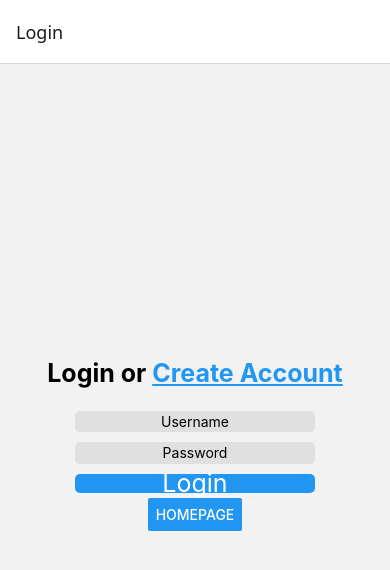
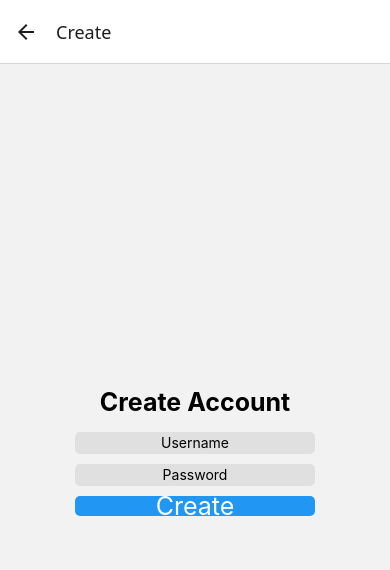
Before and after one commit to ilarikoik/contactsapp, a React Native app in the folder frontend/: screen /Create in a window 390 px wide. Shown: the top 570 px of the page. Built offline with nearby package versions, Linux system fonts and the light colour scheme; no server answers.

Commit message:
createAccForm

```diff
--- a/frontend/app/navigations/loginNavigation.tsx
+++ b/frontend/app/navigations/loginNavigation.tsx
@@ -4,6 +4,7 @@ import { NavigationContainer } from "@react-navigation/native";
 import { createNativeStackNavigator } from "@react-navigation/native-stack";
 import Home from "../screens/home";
 import Login from "../screens/login";
+import CreateAccount from "../screens/createAccout";
 
 const Stack = createNativeStackNavigator();
 
@@ -16,6 +17,7 @@ export default function LoginNavigation({ isLoggedIn }: user) {
       <Stack.Navigator initialRouteName={isLoggedIn ? "Home" : "Login"}>
         <Stack.Screen name="Login" component={Login} />
         <Stack.Screen name="Home" component={Home} />
+        <Stack.Screen name="Create" component={CreateAccount} />
       </Stack.Navigator>
     </NavigationContainer>
   );
--- a/frontend/app/screens/createAccout.tsx
+++ b/frontend/app/screens/createAccout.tsx
@@ -1,5 +1,6 @@
 import { NavigationProp, useNavigation } from "@react-navigation/native";
 import { StatusBar } from "expo-status-bar";
+import { useState } from "react";
 import {
   Button,
   StyleSheet,
@@ -16,14 +17,40 @@ type RootStackParamList = {
 
 export default function CreateAccount() {
   const navigation = useNavigation<NavigationProp<RootStackParamList>>();
-
+  const [username, setUserName] = useState("");
+  const [password, setPassword] = useState("");
   return (
     <View style={styles.container}>
-      <Text>Create account</Text>
-      <TextInput placeholder="Email"></TextInput>
-      <TextInput placeholder="Username"></TextInput>
-      <TextInput placeholder="Password"></TextInput>
-      <Button title="OK" onPress={() => navigation.navigate("Login")}></Button>
+      <View style={styles.box}>
+        <View style={styles.inputcontainer}>
+          <Text style={styles.h1}>Create Account</Text>
+          <TextInput
+            style={styles.input}
+            placeholder="Username"
+            returnKeyType="done"
+            onChangeText={(text) => setUserName(text)}
+          ></TextInput>
+          <TextInput
+            style={styles.input}
+            secureTextEntry={true}
+            textContentType="password"
+            placeholder="Password"
+            returnKeyType="done"
+            onChangeText={(text) => setPassword(text)}
+          ></TextInput>
+          <TouchableOpacity
+            style={styles.logincon}
+            // onPress={() => navigation.navigate("Home")}
+          >
+            <Text
+              style={styles.login}
+              onPress={() => console.log(username, password)}
+            >
+              Create
+            </Text>
+          </TouchableOpacity>
+        </View>
+      </View>
     </View>
   );
 }
@@ -31,9 +58,57 @@ export default function CreateAccount() {
 const styles = StyleSheet.create({
   container: {
     flex: 1,
-    backgroundColor: "",
     alignItems: "center",
     justifyContent: "center",
   },
-  buttonText: {},
+  box: {
+    height: "60%",
+    width: "90%",
+    alignItems: "center",
+    justifyContent: "center",
+  },
+
+  inputcontainer: {
+    alignItems: "center",
+    width: "70%",
+    padding: 3,
+    margin: 15,
+  },
+  input: {
+    margin: 5,
+    textAlign: "center",
+    backgroundColor: "#E0E0E0",
+    borderRadius: 5,
+    justifyContent: "center",
+    alignItems: "center",
+    width: "100%",
+    height: "17%",
+  },
+  h1: {
+    alignItems: "center",
+    justifyContent: "center",
+    fontSize: 25,
+    fontWeight: "bold",
+    marginBottom: 10,
+  },
+  link: {
+    fontSize: 25,
+    fontWeight: "bold",
+    textDecorationLine: "underline",
+    color: "#2196f3",
+  },
+  logincon: {
+    margin: 5,
+    width: "100%",
+    height: "15%",
+    backgroundColor: "#2196f3",
+    borderRadius: 5,
+    justifyContent: "center",
+    alignItems: "center",
+  },
+  login: {
+    fontSize: 25,
+    fontWeight: "ultralight",
+    color: "#ffff",
+  },
 });
--- a/frontend/app/screens/login.tsx
+++ b/frontend/app/screens/login.tsx
@@ -14,6 +14,8 @@ import getToken from "../api/fetchToken";
 type RootStackParamList = {
   Login: undefined; // Ei parametreja
   Home: undefined; // Ei parametreja
+  Create: undefined; // Ei parametreja
+  // Profile: { userId: string };
 };
 
 export default function Login() {
@@ -34,17 +36,27 @@ export default function Login() {
     <View style={styles.container}>
       <View style={styles.box}>
         <Text style={styles.h1}>
-          Login or <Text style={styles.link}>Create Account</Text>
+          Login or{" "}
+          <Text
+            style={styles.link}
+            onPress={() => navigation.navigate("Create")}
+          >
+            Create Account
+          </Text>
         </Text>
         <View style={styles.inputcontainer}>
           <TextInput
             style={styles.input}
             placeholder="Username"
+            returnKeyType="done"
             onChangeText={(text) => setUserName(text)}
           ></TextInput>
           <TextInput
             style={styles.input}
             placeholder="Password"
+            secureTextEntry={true}
+            textContentType="password"
+            returnKeyType="done"
             onChangeText={(text) => setPassword(text)}
           ></TextInput>
           <TouchableOpacity
```
